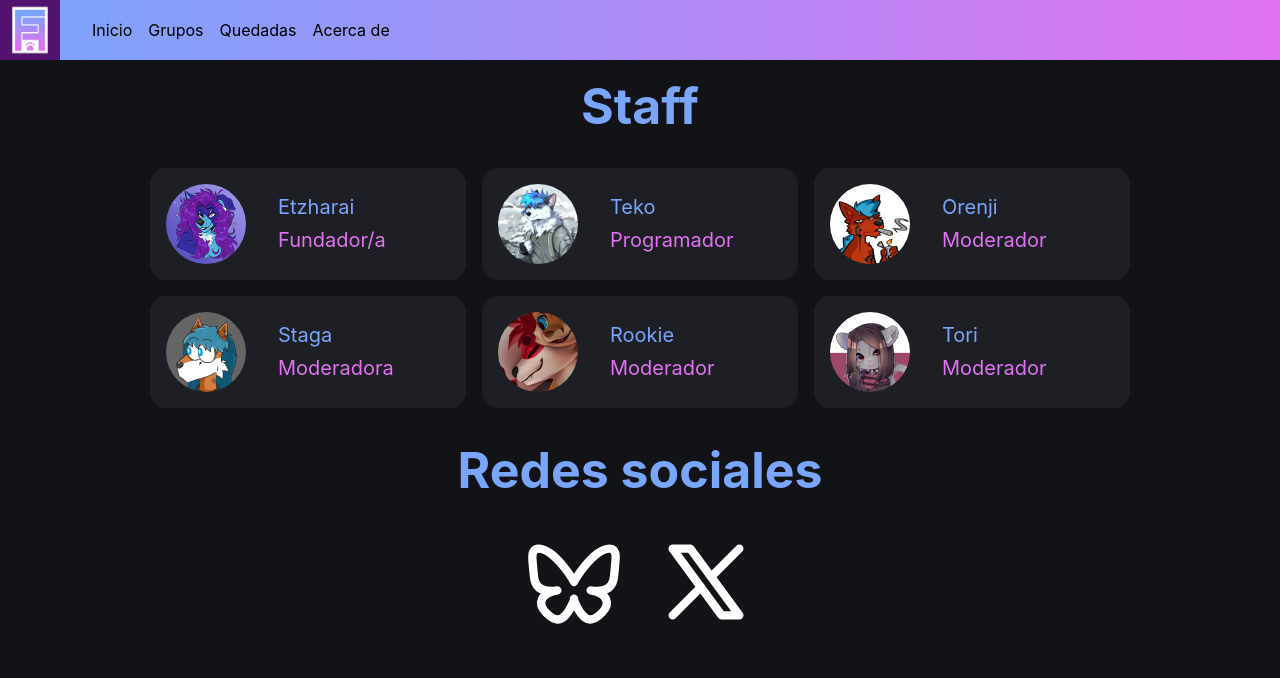
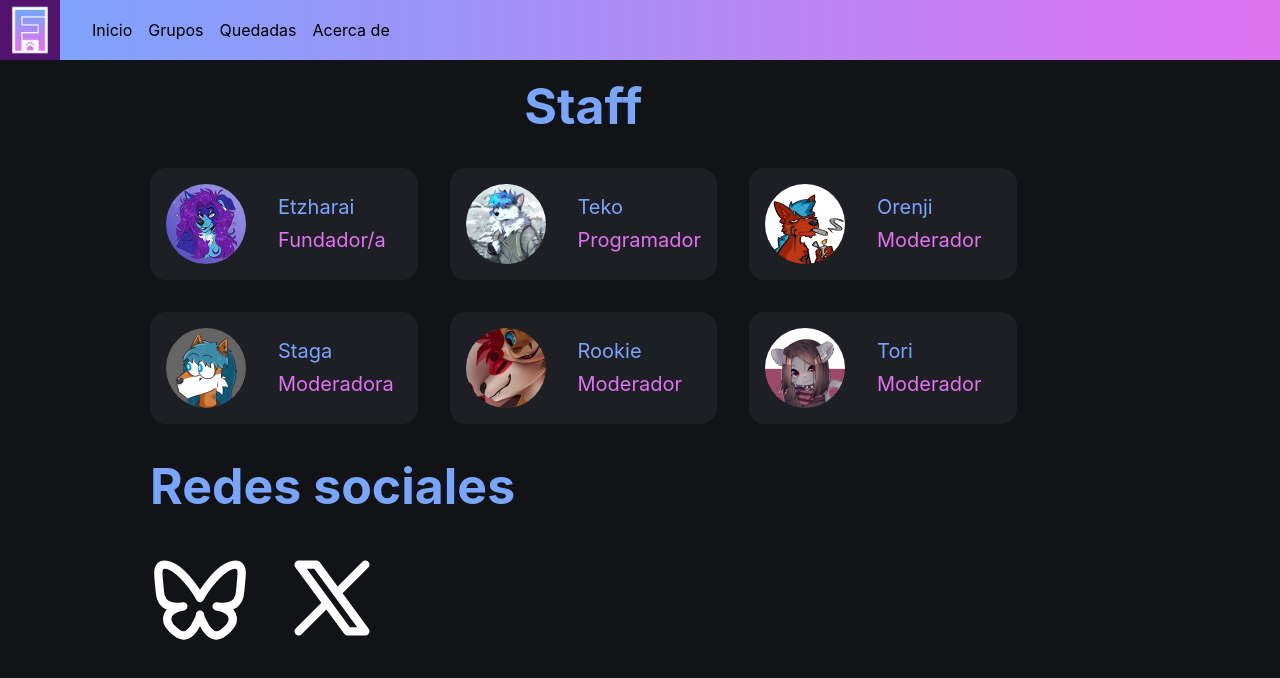
Before and after one commit to Furrfree/web, a React (Vite) app: page /about in a window 1280 px wide. Shown: the top 678 px of the page. Built offline with nearby package versions, Linux system fonts and the light colour scheme.

Commit message:
Layout fixes

```diff
--- a/src/Layout.tsx
+++ b/src/Layout.tsx
@@ -1,9 +1,13 @@
 import {AppShell} from "@mantine/core";
 import {Outlet} from "react-router";
 import NavBar from "./components/NavBar.tsx";
+import {useMediaQuery} from "@mantine/hooks";
 
 
 export default function Layout() {
+
+    const isMobile = useMediaQuery('(max-width: 48em)');
+
 
     return (
         <AppShell
@@ -14,7 +18,7 @@ export default function Layout() {
                 <NavBar/>
             </AppShell.Header>
 
-            <AppShell.Main style={{paddingLeft: 150, paddingRight: 150}}>
+            <AppShell.Main style={{paddingLeft: isMobile ? 50 : 150, paddingRight: isMobile ? 50 : 150}}>
                 <Outlet/>
             </AppShell.Main>
         </AppShell>
--- a/src/components/NavBar.tsx
+++ b/src/components/NavBar.tsx
@@ -1,16 +1,11 @@
 import {Anchor, Group} from "@mantine/core";
 import logo from "../assets/logo.png";
 import {useLocation} from "react-router";
+import routes from "../utils/routes.ts";
 
 export default function NavBar() {
     const location = useLocation();
 
-    const links = [
-        {href: `${import.meta.env.BASE_URL}`, label: "Inicio"},
-        {href: `${import.meta.env.BASE_URL}groups/`, label: "Grupos"},
-        {href: `${import.meta.env.BASE_URL}meetings/`, label: "Quedadas"},
-        {href: `${import.meta.env.BASE_URL}about/`, label: "Acerca de"},
-    ];
 
     return (
         <Group
@@ -21,7 +16,7 @@ export default function NavBar() {
         >
             <img src={logo} alt="Logo" style={{height: "60px"}}/>
             <Group>
-                {links.map(link => (
+                {routes.map(link => (
                     <Anchor
                         key={link.href}
                         href={link.href}
--- a/src/components/StaffCard.tsx
+++ b/src/components/StaffCard.tsx
@@ -12,7 +12,7 @@ export default function StaffCard({name, position, imageUrl}: StaffCardProps) {
         <Card radius={"lg"}>
             <Group>
                 <img
-                    src={imageUrl}
+                    src={`${import.meta.env.BASE_URL}${imageUrl}`}
                     alt="Staff Member"
                     style={{width: 80, height: 80, objectFit: "cover", borderRadius: "50%", marginRight: 16}}
                 />
--- a/src/components/texts/Title2.tsx
+++ b/src/components/texts/Title2.tsx
@@ -4,11 +4,12 @@ import {blue} from "../../theme/colors.ts";
 
 interface Title2Props {
     text: string;
+    align?: "left" | "center" | "right";
 }
 
-export default function Title2({text}: Title2Props) {
+export default function Title2({text, align}: Title2Props) {
     return (
-        <Title order={2} style={{ fontWeight: 'bold', color: blue}}>
+        <Title order={2} style={{fontWeight: 'bold', color: blue}} ta={align}>
             {text}
         </Title>
     );
--- a/src/pages/about.tsx
+++ b/src/pages/about.tsx
@@ -1,24 +1,26 @@
 import StaffCard from "../components/StaffCard.tsx";
-import {ActionIcon, Grid, Group, Stack} from "@mantine/core";
+import {ActionIcon, Group, SimpleGrid, Stack} from "@mantine/core";
 import staff from "../data/about/staff.json";
 import Title2 from "../components/texts/Title2.tsx";
 import {IconBrandBluesky, IconBrandX} from "@tabler/icons-react";
 
 export default function About() {
     return (
-        <Stack align="center" gap="xl">
-            <Title2 text="Staff"/>
-            <Grid>
-                {staff.map((member, idx) => (
-                    <Grid.Col span={4} key={idx}>
-                        <StaffCard
-                            name={member.name}
-                            position={member.position}
-                            imageUrl={member.image}
-                        />
-                    </Grid.Col>
+        <Stack align="stretch" gap="xl">
+            <Title2 text="Staff" align="center"/>
+            <SimpleGrid
+                cols={{base: 1, sm: 2, md: 3}}
+                spacing={{base: 10, sm: 'xl'}}
+                verticalSpacing={{base: 'md', sm: 'xl'}}
+            >
+                {staff.map((member) => (
+                    <StaffCard
+                        name={member.name}
+                        position={member.position}
+                        imageUrl={member.image}
+                    />
                 ))}
-            </Grid>
+            </SimpleGrid>
             <Title2 text={"Redes sociales"}/>
             <SocialNetworks/>
 
--- /dev/null
+++ b/src/utils/routes.ts
@@ -0,0 +1,8 @@
+const routes = [
+    {href: `${import.meta.env.BASE_URL}`, label: "Inicio"},
+    {href: `${import.meta.env.BASE_URL}groups/`, label: "Grupos"},
+    {href: `${import.meta.env.BASE_URL}meetings/`, label: "Quedadas"},
+    {href: `${import.meta.env.BASE_URL}about/`, label: "Acerca de"},
+];
+
+export default routes;
```
